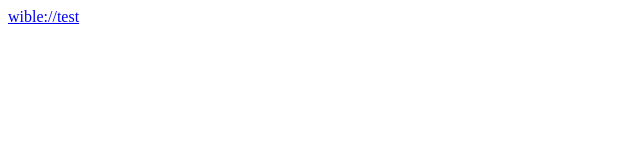
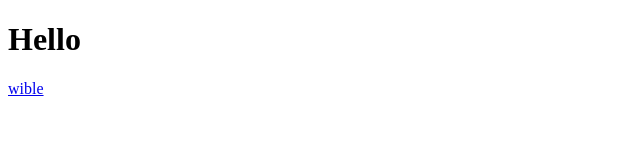
Before and after one commit to gigisergio/test, a plain HTML site: page index.html in a window 1280 px wide. Shown: the whole page, without its empty margins (0-640 px from the left). Drawn offline with Linux system fonts and the light colour scheme.

Commit message:
Update index.html

```diff
--- a/index.html
+++ b/index.html
@@ -1,3 +1,7 @@
+<!DOCTYPE html>
 <html>
-<a href="wible://">wible://test<a>
+<body>
+<h1>Hello</h1>
+<a href="wible://">wible</a>
+</body>
 </html>
```
